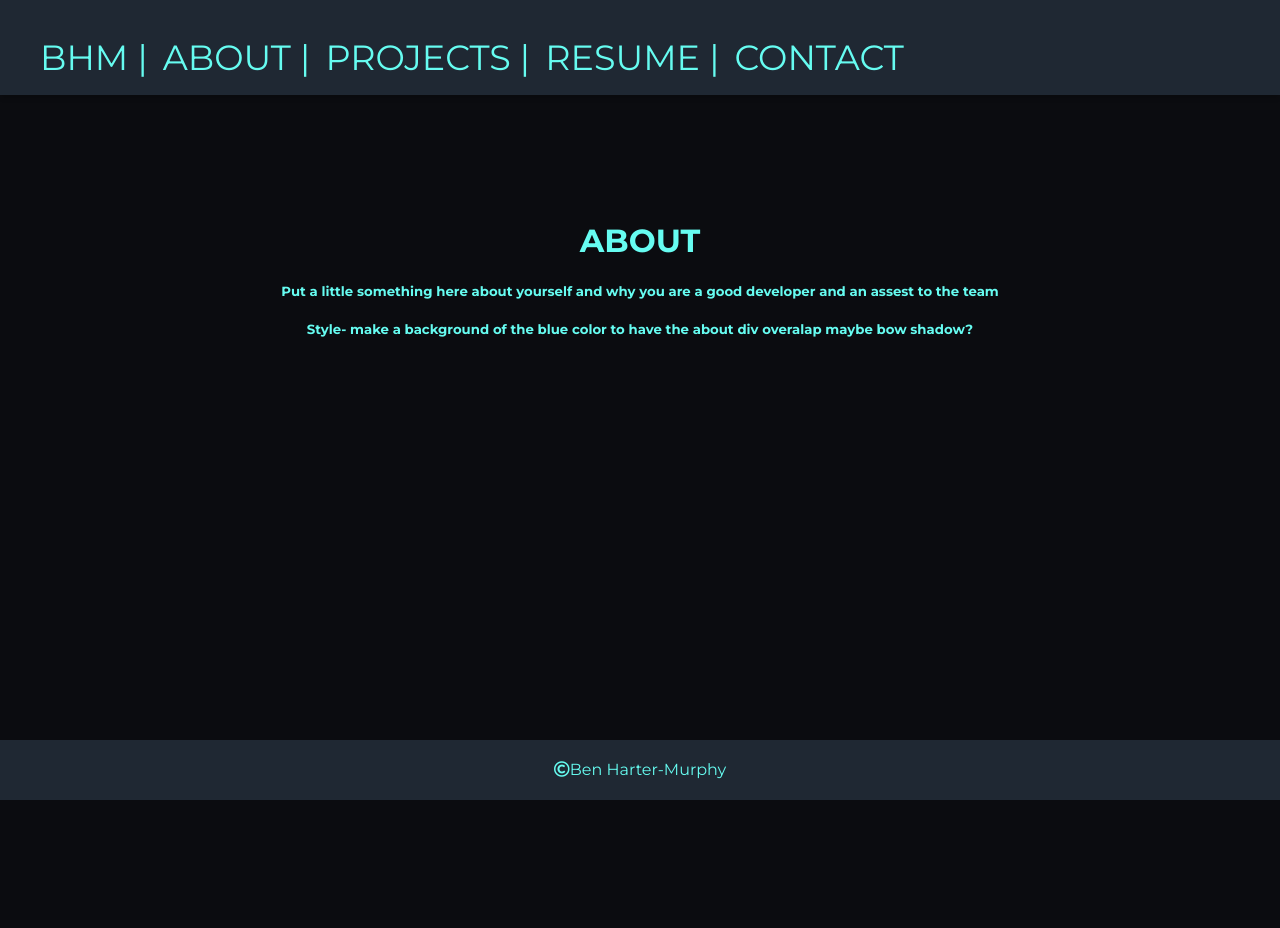
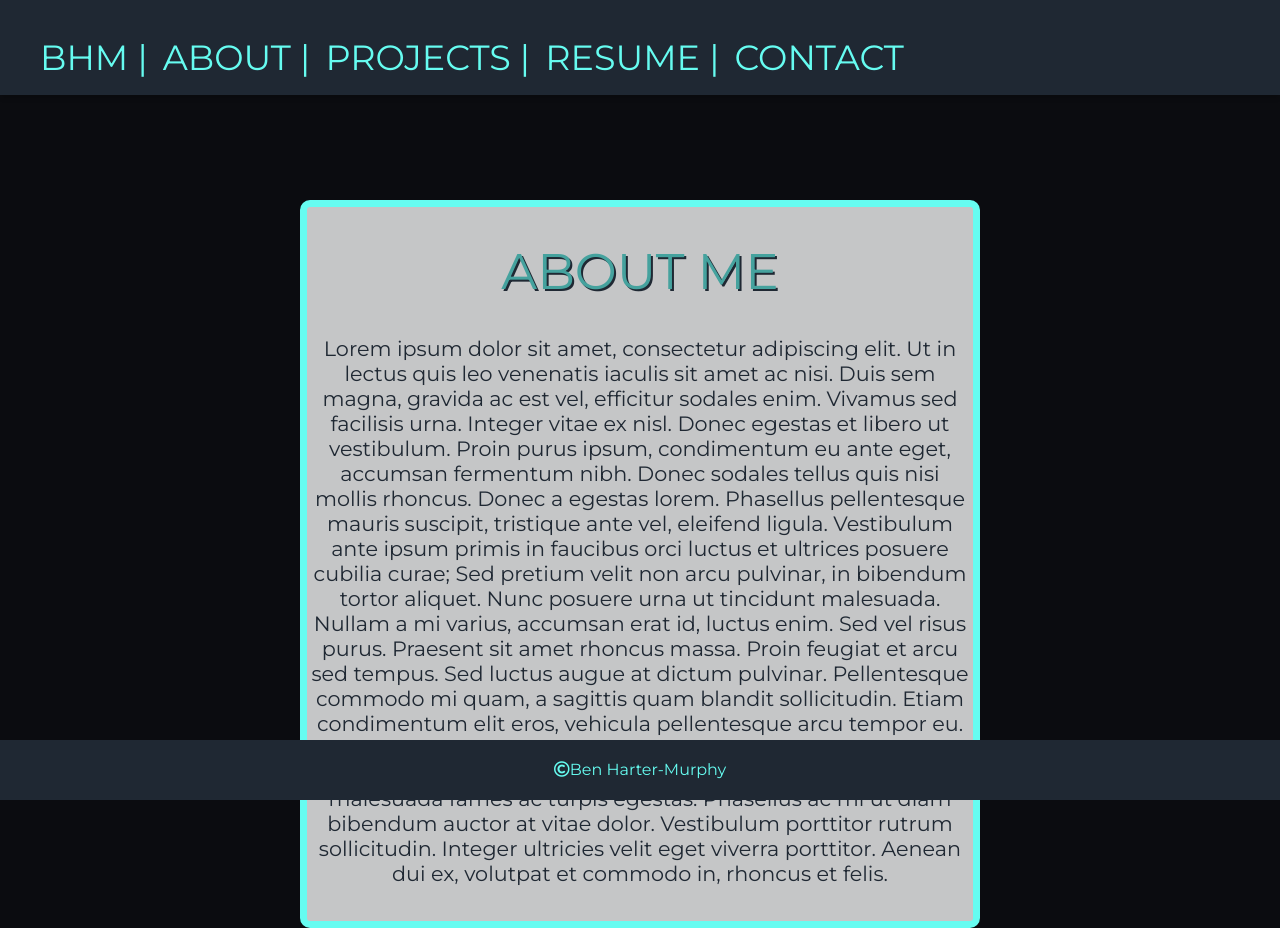
Before and after one commit to phillycowboy/benhartermurphy, a React (Create React App) app: page /about in a window 1280 px wide. Before the commit the page ends 800 px from the top, so only its background shows below. Built offline with nearby package versions, Linux system fonts and the light colour scheme; a web font is replaced by a local one.

Commit message:
finished about page need to come up with paragraph about myself

```diff
--- a/src/App.css
+++ b/src/App.css
@@ -47,7 +47,25 @@ body {
 }
 #about-div {
 	padding-top: 200px;
+	padding-left: 300px;
+	padding-right: 300px;
 	color: #66fcf1;
+}
+#about h1 {
+	color: #45a29e;
+	font-weight: 400;
+	text-shadow: 2px 2px #1f2833;
+}
+#about h5 {
+	color: #1f2833;
+	font-weight: 400;
+}
+#about {
+	border: 7px solid #66fcf1;
+	background-color: #c5c6c7;
+	font-weight: 700;
+	font-size: 25px;
+	border-radius: 10px;
 }
 #projects-div {
 	padding-top: 200px;
--- a/src/components/About.js
+++ b/src/components/About.js
@@ -4,9 +4,12 @@ class About extends Component{
     render(){
         return(
             <div id="about">
-                <h1>ABOUT</h1>
-                <h5>Put a little something here about yourself and why you are a good developer and an assest to the team</h5>
-                <h5>Style- make a background of the blue color to have the about div overalap maybe bow shadow?</h5>
+                <h1>ABOUT ME</h1>
+                <h5>Lorem ipsum dolor sit amet, consectetur adipiscing elit. Ut in lectus quis leo venenatis iaculis sit amet ac nisi. Duis sem magna, gravida ac est vel, efficitur sodales enim. Vivamus sed facilisis urna. Integer vitae ex nisl. Donec egestas et libero ut vestibulum. Proin purus ipsum, condimentum eu ante eget, accumsan fermentum nibh. Donec sodales tellus quis nisi mollis rhoncus. Donec a egestas lorem. Phasellus pellentesque mauris suscipit, tristique ante vel, eleifend ligula. Vestibulum ante ipsum primis in faucibus orci luctus et ultrices posuere cubilia curae; Sed pretium velit non arcu pulvinar, in bibendum tortor aliquet.
+
+                    Nunc posuere urna ut tincidunt malesuada. Nullam a mi varius, accumsan erat id, luctus enim. Sed vel risus purus. Praesent sit amet rhoncus massa. Proin feugiat et arcu sed tempus. Sed luctus augue at dictum pulvinar. Pellentesque commodo mi quam, a sagittis quam blandit sollicitudin. Etiam condimentum elit eros, vehicula pellentesque arcu tempor eu. Lorem ipsum dolor sit amet, consectetur adipiscing elit. Pellentesque habitant morbi tristique senectus et netus et malesuada fames ac turpis egestas. Phasellus ac mi ut diam bibendum auctor at vitae dolor. Vestibulum porttitor rutrum sollicitudin. Integer ultricies velit eget viverra porttitor. Aenean dui ex, volutpat et commodo in, rhoncus et felis.</h5>
+                {/* <div id="about-style-div"></div> */}
+
             </div>
         )
     }
```
